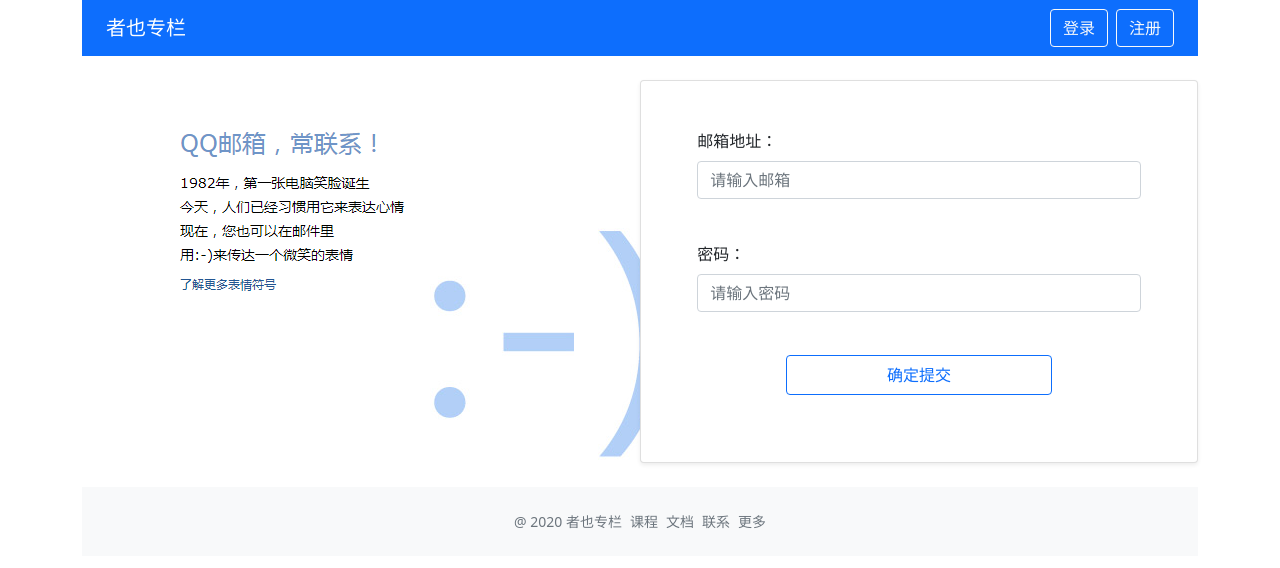
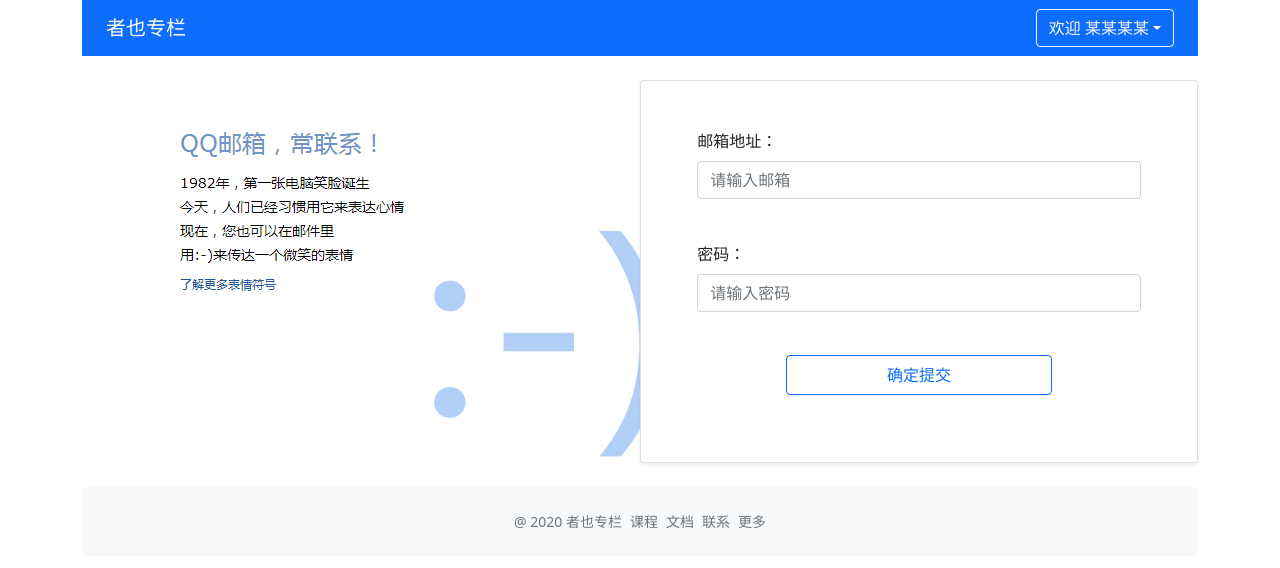
Before and after one commit to LeeZim/TS-Vue3-Practice, a Vue app: page /login in a window 1280 px wide. Shown: the top 568 px of the page. Built offline with nearby package versions, Linux system fonts and the light colour scheme.

Commit message:
feat(utils): 增加 鼠标点击判断
add useClickOutside.ts 用于判断点击位置是否为下拉菜单之外
add DropdownList 添加下拉菜单功能

```diff
--- /dev/null
+++ b/src/components/DropdownList.vue
@@ -0,0 +1,46 @@
+<template>
+  <div class="dropdown" ref="dropdownRef">
+    <button class="btn btn-outline-light dropdown-toggle" @click.prevent="openTrigger">
+      欢迎 {{ user.nickName }}
+    </button>
+  </div>
+  <ul class="dropdown-menu" style="display: block" v-if="isOpen">
+    <li><a class="dropdown-item" href="#">Action</a></li>
+    <li><a class="dropdown-item" href="#">Another</a></li>
+    <li><a class="dropdown-item" href="#">Something</a></li>
+  </ul>
+</template>
+<script lang="ts">
+import { defineComponent, PropType, ref, watch } from 'vue'
+import { CurrentUserProps } from '../store'
+import useClickOutside from '../utils/useClickOutside'
+
+export default defineComponent({
+  props: {
+    user: {
+      type: Object as PropType<CurrentUserProps>,
+      required: true
+    }
+  },
+  setup() {
+    const isOpen = ref(false)
+    const dropdownRef = ref<null | HTMLElement>(null)
+
+    const isClickOutside = useClickOutside(dropdownRef)
+    // IF OUTSIDE IS true
+    watch(isClickOutside, () => {
+      if (isClickOutside.value && isOpen.value) {
+        isOpen.value = false
+      }
+    })
+    const openTrigger = () => {
+      isOpen.value = !isOpen.value
+    }
+    return {
+      isOpen,
+      dropdownRef,
+      openTrigger
+    }
+  }
+})
+</script>
--- a/src/components/GlobalHeader.vue
+++ b/src/components/GlobalHeader.vue
@@ -7,7 +7,7 @@
     </ul>
     <ul v-else class="list-inline mb-0">
       <li class="list-inline-item">
-        <a class="btn btn-outline-light" @click="userLogout">欢迎 {{ user.nickName }}</a>
+        <DropdownList :user="user"></DropdownList>
       </li>
     </ul>
   </nav>
@@ -18,6 +18,7 @@ import { computed, defineComponent, PropType } from 'vue'
 import { useRouter } from 'vue-router'
 import { useStore } from 'vuex'
 import { CurrentUserProps, GlobalStateProps } from '../store'
+import DropdownList from './DropdownList.vue'
 
 export default defineComponent({
   name: 'Header',
@@ -26,6 +27,9 @@ export default defineComponent({
       type: Object as PropType<CurrentUserProps>,
       required: true
     }
+  },
+  components: {
+    DropdownList
   },
   setup() {
     const router = useRouter()
--- a/src/components/ValidForm.vue
+++ b/src/components/ValidForm.vue
@@ -25,13 +25,11 @@ export default defineComponent({
   setup(props, context) {
     let funcArr: funcArrProps[] = []
     const onFormCommit = () => {
-      // console.log(funcArr)
       const isValid = funcArr.map((func) => func()).every((result) => result)
       context.emit('formCommit', isValid)
     }
     const callback = (func: funcArrProps) => {
       funcArr.push(func)
-      console.log(funcArr)
     }
     emitter.on('form-item-created', callback)
     onUnmounted(() => {
--- a/src/store.ts
+++ b/src/store.ts
@@ -35,7 +35,7 @@ export interface GlobalStateProps {
 }
 
 const defaultState: GlobalStateProps = {
-  user: { isLogin: false, nickName: '某某某' },
+  user: { isLogin: true, nickName: '某某某某' },
   columns: { pageSize: 3, currentPage: 1, list: [], isEnd: false }
 }
 
--- /dev/null
+++ b/src/utils/useClickOutside.ts
@@ -0,0 +1,22 @@
+import { Ref, ref, onMounted, onUnmounted } from 'vue'
+
+const useClickOutside = (elementRef: Ref<null | HTMLElement>) => {
+  const isClickOutside = ref(true)
+  const handler = (e: MouseEvent) => {
+    if (elementRef.value) {
+      const target = e.target as HTMLElement
+      isClickOutside.value = !elementRef.value.contains(target)
+    }
+  }
+
+  onMounted(() => {
+    document.addEventListener('click', handler)
+  })
+
+  onUnmounted(() => {
+    document.removeEventListener('click', handler)
+  })
+  return isClickOutside
+}
+
+export default useClickOutside
--- a/src/views/Home.vue
+++ b/src/views/Home.vue
@@ -3,7 +3,7 @@
     <section class="py-5 text-center container">
       <div class="row py-lg-5">
         <div class="col-lg-6 col-md-8 mx-auto">
-          <img src="../assets/callout.svg" alt="callout" class="w-50" />
+          <img src="@/assets/callout.svg" alt="callout" class="w-50" />
           <h2 class="font-weight-light">随心写作，自由表达</h2>
           <p>
             <a href="#" class="btn btn-primary my-2">开始写文章</a>
--- a/src/views/Login.vue
+++ b/src/views/Login.vue
@@ -40,6 +40,7 @@ export default defineComponent({
     ]
     const commitTest = (isValid: boolean) => {
       console.log(isValid)
+      store.commit('userLogin')
     }
 
     const pwdValidRule: RuleProps[] = [
```
